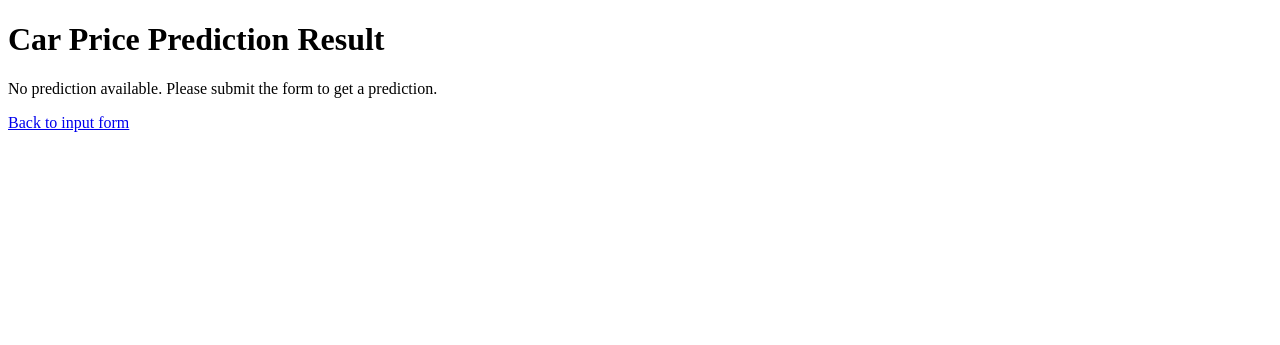
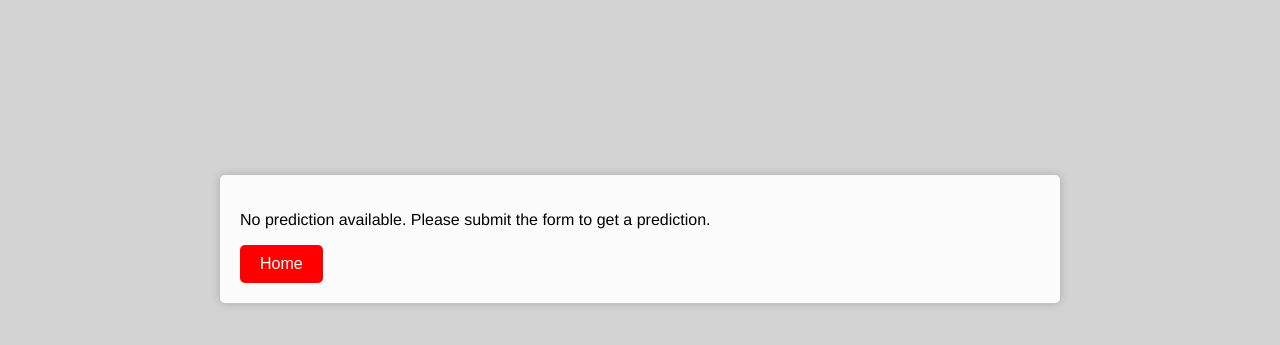
Before and after one commit to Sharkytony/Machine-learning-projects, a Flask app: template (Regression)Car Price Prediction/templates/predictions.html in a window 1280 px wide. Shown: the top 345 px of the page. Run offline with Flask 3, Linux system fonts and the light colour scheme; the template is opened without the code that fills it, so the values that code supplies are empty; parts of the project's set-up code (start-up, migrations or seed data) failed here and were passed over.

Commit message:
Updated Web design

```diff
--- a/(Regression)Car Price Prediction/templates/predictions.html
+++ b/(Regression)Car Price Prediction/templates/predictions.html
@@ -1,31 +1,46 @@
-<!-- <!DOCTYPE html>
-<html lang="en">
-<head>
-    <title>
-        Best Price for your Car
-    </title>
-</head>
-<body>
-
-</body>
-</html> -->
-
 <!DOCTYPE html>
 <html lang="en">
 <head>
     <meta charset="UTF-8">
     <meta name="viewport" content="width=device-width, initial-scale=1.0">
+    <title>Car Price Prediction Result</title>
+    <style>
+        .container {
+            font-family:'Franklin Gothic Medium', 'Arial Narrow', Arial, sans-serif;
+            max-width: 800px;
+            margin: 175px auto 50px;
+            background-color: rgba(255, 255, 255, 0.9);
+            padding: 20px;
+            box-shadow: 0 0 10px rgba(0, 0, 0, 0.2);
+            border-radius: 5px;
+        }
+        .button {
+            display: inline-block;
+            padding: 10px 20px;
+            background-color: #ff0000;
+            color: white;
+            text-decoration: none;
+            border-radius: 5px;
+            font-family: Arial, sans-serif;
+            font-size: 16px;
+            transition: background-color 0.3s;
+        }
+        .button:hover {
+            background-color: #6f0000;
+        }
+    </style>
     <title>Car Price Prediction</title>
 </head>
-<body>
-    <h1>Car Price Prediction Result</h1>
+<body bgcolor="lightgrey">
 
-    {% if predicted_price %}
-        <p>The predicted price for the car is: ${{ predicted_price }}</p>
-    {% else %}
-        <p>No prediction available. Please submit the form to get a prediction.</p>
-    {% endif %}
+    <div class="container">
+        {% if predicted_price %}
+            <h1>Best Price for your car : <u>${{ predicted_price }}</u></h1>
+        {% else %}
+            <p>No prediction available. Please submit the form to get a prediction.</p>
+        {% endif %}
 
-    <a href="/">Back to input form</a>
+        <a href="/" class="button">Home</a>
+    </div>
 </body>
 </html>
```
